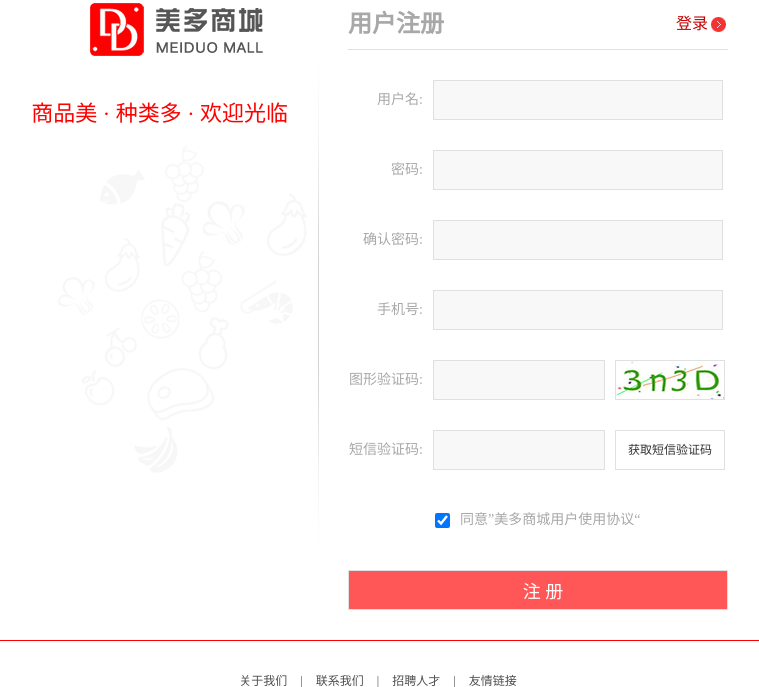
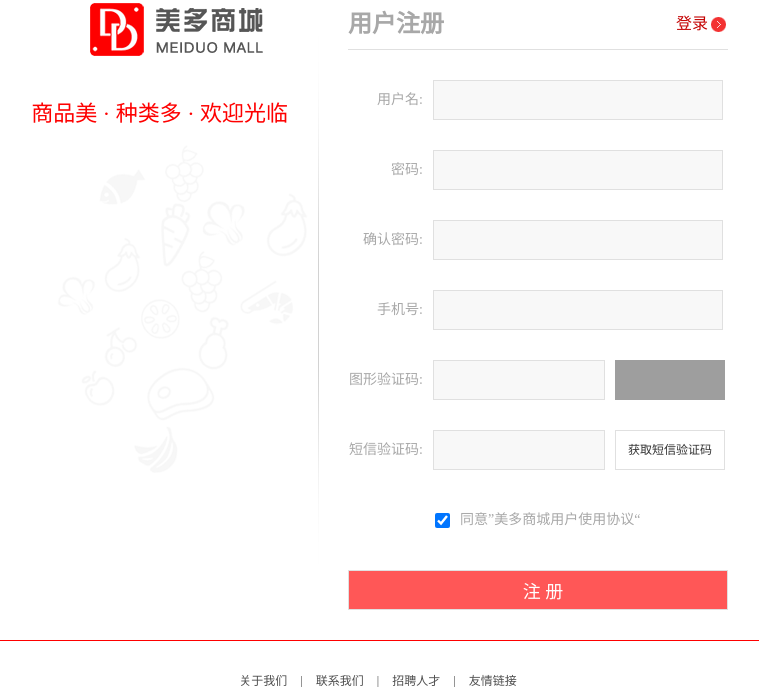
Before and after one commit to Gh-Helina/meiduo_project, a Django app: page /register/ in a window 1280 px wide. Shown: the part 51-738 px from the top of the page, without its empty margins (262-1021 px from the left). Run offline with Django 3.2, Linux system fonts and the light colour scheme; grey boxes are pictures that could not be loaded.

Commit message:
前端操作验证码

```diff
--- a/meiduo_mall/static/js/register.js
+++ b/meiduo_mall/static/js/register.js
@@ -54,6 +54,7 @@ var vm = new Vue({
             this.image_code_id = this.generateUUID();
             // 设置页面中图片验证码img标签的src属性
             this.image_code_url = this.host + "/image_codes/" + this.image_code_id + "/";
+            // image_code_url是拼接后的路由
             console.log(this.image_code_url);
         },
         // 检查用户名
--- a/meiduo_mall/templates/register.html
+++ b/meiduo_mall/templates/register.html
@@ -49,7 +49,9 @@
 					<li>
                         <label>图形验证码:</label>
                         <input type="text" name="pic_code" id="pic_code" class="msg_input" v-model="image_code" @blur="check_image_code">
-                        <img src="../static/images/pic_code.jpg" alt="图形验证码" class="pic_code">
+{#                         image_code_url是拼接后的路由#}
+{#                        绑定:=v-bind#}
+                        <img :src="image_code_url" @click="generate_image_code" alt="图形验证码" class="pic_code">
                         <span class="error_tip" v-show="error_image_code">[[ error_image_code_message ]]</span>
                     </li>
 					<li>
```
